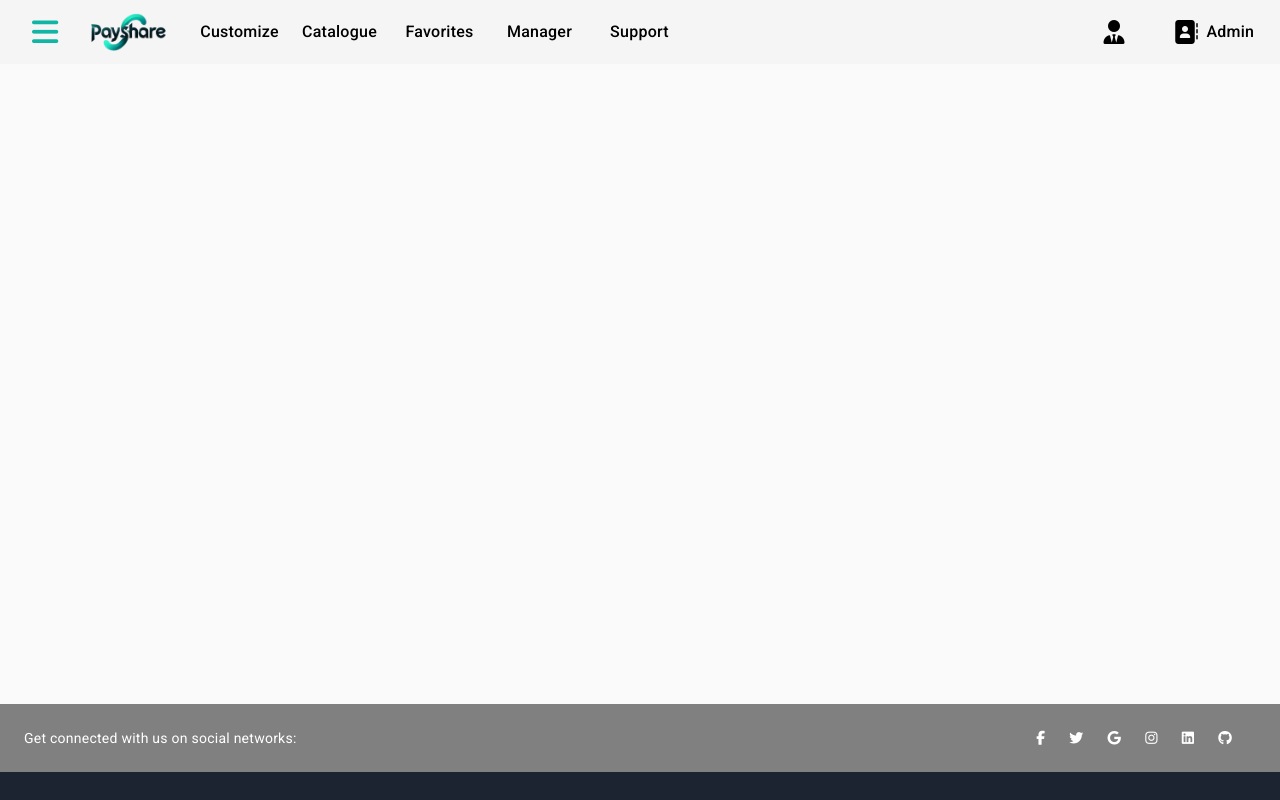
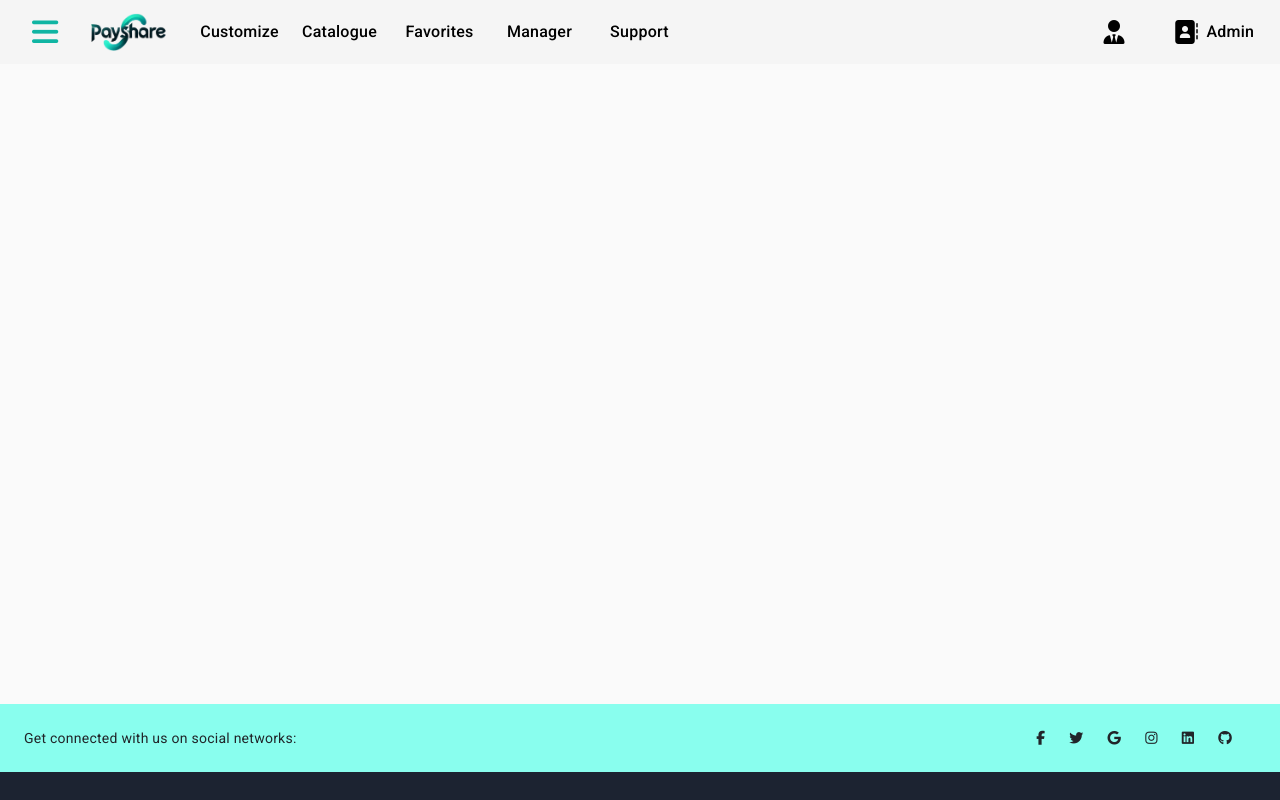
Before and after one commit to piyushsborse25/pay-share, an Angular app: page / in a window 1280 px wide. Built offline with nearby package versions, Linux system fonts and the light colour scheme.

Commit message:
Changed Websote theme

```diff
--- a/src/app/footer/footer.component.html
+++ b/src/app/footer/footer.component.html
@@ -1,67 +1,79 @@
 <div class="footer container-fluid p-0">
   <footer class="text-center text-lg-start text-white" style="background-color: #1c2331">
-        <section class="d-flex justify-content-between p-4" style="background-color: gray">
-            <div class="me-5">
+    <section class="d-flex justify-content-between p-4" style="background-color: #89feee;">
+      <div class="me-5 text-dark">
         <span>Get connected with us on social networks:</span>
       </div>
       <div>
-                <a href="" class="text-white me-4">
+        <a href="https://facebook.com/PayShare" class="text-dark me-4" target="_blank">
           <i class="fab fa-facebook-f"></i>
         </a>
-                <a href="" class="text-white me-4"> <i class="fab fa-twitter"></i> </a>
-                <a href="" class="text-white me-4"> <i class="fab fa-google"></i> </a>
-                <a href="" class="text-white me-4">
+        <a href="https://twitter.com/PayShare" class="text-dark me-4" target="_blank">
+          <i class="fab fa-twitter"></i>
+        </a>
+        <a href="https://plus.google.com/PayShare" class="text-dark me-4" target="_blank">
+          <i class="fab fa-google"></i>
+        </a>
+        <a href="https://instagram.com/PayShare" class="text-dark me-4" target="_blank">
           <i class="fab fa-instagram"></i>
         </a>
-                <a href="" class="text-white me-4"> <i class="fab fa-linkedin"></i> </a>
-                <a href="" class="text-white me-4"> <i class="fab fa-github"></i> </a>
+        <a href="https://linkedin.com/company/PayShare" class="text-dark me-4" target="_blank">
+          <i class="fab fa-linkedin"></i>
+        </a>
+        <a href="https://github.com/PayShare" class="text-dark me-4" target="_blank">
+          <i class="fab fa-github"></i>
+        </a>
       </div>
     </section>
+
     <section class="">
       <div class="container text-center text-md-start mt-5">
         <div class="row mt-3">
+          <!-- Company Information -->
           <div class="col-md-3 col-lg-4 col-xl-3 mx-auto mb-4">
-                        <h6 class="text-uppercase fw-bold">Company name</h6>
-                        <hr class="mb-4 mt-0 d-inline-block mx-auto"
-                            style="width: 60px; background-color: gray; height: 2px" />
-                        <p>
-                            Here you can use rows and columns to organize your footer content.
-                            Lorem ipsum dolor sit amet, consectetur adipisicing elit.
-                        </p>
+            <h6 class="text-uppercase fw-bold" style="color: #10b5a3;">PayShare</h6>
+            <hr class="mb-4 mt-0 d-inline-block mx-auto" style="width: 60px; background-color: #10b5a3; height: 2px" />
+            <p>PayShare is the leading platform for group expenses management in India. Simplify your financial
+              interactions and ensure transparency among friends, family, and colleagues.</p>
           </div>
+
+          <!-- Products -->
           <div class="col-md-2 col-lg-2 col-xl-2 mx-auto mb-4">
-                        <h6 class="text-uppercase fw-bold">Products</h6>
-                        <hr class="mb-4 mt-0 d-inline-block mx-auto"
-                            style="width: 60px; background-color: gray; height: 2px" />
-                        <p><a href="#!" class="text-white">MDBootstrap</a></p>
-                        <p><a href="#!" class="text-white">MDWordPress</a></p>
-                        <p><a href="#!" class="text-white">BrandFlow</a></p>
-                        <p><a href="#!" class="text-white">Bootstrap Angular</a></p>
+            <h6 class="text-uppercase fw-bold" style="color: #10b5a3;">Our Products</h6>
+            <hr class="mb-4 mt-0 d-inline-block mx-auto" style="width: 60px; background-color: #10b5a3; height: 2px" />
+            <p><a href="#!" class="text-white">PayShare Web App</a></p>
+            <p><a href="#!" class="text-white">PayShare Mobile App</a></p>
+            <p><a href="#!" class="text-white">PayShare API</a></p>
+            <p><a href="#!" class="text-white">PayShare Business</a></p>
           </div>
+
+          <!-- Useful Links -->
           <div class="col-md-3 col-lg-2 col-xl-2 mx-auto mb-4">
-                        <h6 class="text-uppercase fw-bold">Useful links</h6>
-                        <hr class="mb-4 mt-0 d-inline-block mx-auto"
-                            style="width: 60px; background-color: gray; height: 2px" />
+            <h6 class="text-uppercase fw-bold" style="color: #10b5a3;">Useful Links</h6>
+            <hr class="mb-4 mt-0 d-inline-block mx-auto" style="width: 60px; background-color: #10b5a3; height: 2px" />
             <p><a href="#!" class="text-white">Your Account</a></p>
             <p><a href="#!" class="text-white">Become an Affiliate</a></p>
-                        <p><a href="#!" class="text-white">Shipping Rates</a></p>
+            <p><a href="#!" class="text-white">How It Works</a></p>
             <p><a href="#!" class="text-white">Help</a></p>
           </div>
+
+          <!-- Contact Information -->
           <div class="col-md-4 col-lg-3 col-xl-3 mx-auto mb-md-0 mb-4">
-                        <h6 class="text-uppercase fw-bold">Contact</h6>
-                        <hr class="mb-4 mt-0 d-inline-block mx-auto"
-                            style="width: 60px; background-color: gray; height: 2px" />
-                        <p><i class="fas fa-home mr-3"></i> New York, NY 10012, US</p>
-                        <p><i class="fas fa-envelope mr-3"></i> infoexample.com</p>
-                        <p><i class="fas fa-phone mr-3"></i> + 01 234 567 88</p>
-                        <p><i class="fas fa-print mr-3"></i> + 01 234 567 89</p>
+            <h6 class="text-uppercase fw-bold" style="color: #10b5a3;">Contact</h6>
+            <hr class="mb-4 mt-0 d-inline-block mx-auto" style="width: 60px; background-color: #10b5a3; height: 2px" />
+            <p><i class="fas fa-home mr-3"></i> Pune, Maharashtra, 411057, India</p>
+            <p><i class="fas fa-envelope mr-3"></i> support&#64;payshare.in</p>
+            <p><i class="fas fa-phone mr-3"></i> +91 22 1234 5678</p>
+            <p><i class="fas fa-print mr-3"></i> +91 22 1234 5679</p>
           </div>
         </div>
       </div>
     </section>
+
+    <!-- Footer Bottom Section -->
     <div class="text-center p-3" style="background-color: rgba(0, 0, 0, 0.2)">
-            © 2020 Copyright:
-            <a class="text-white" href="https://mdbootstrap.com/">letsstart.com</a>
+      © 2025 Copyright:
+      <a class="text-white" href="https://payshare.in/">PayShare.in</a>
     </div>
   </footer>
 </div>
--- a/src/app/nav-bar/nav-bar.component.css
+++ b/src/app/nav-bar/nav-bar.component.css
@@ -64,6 +64,7 @@ mat-sidenav-container {
 
 .menu-drawer .menu-list ul li {
     color: white;
+    outline: none;
     width: 100%;
     height: 50px;
     padding: 1rem;
--- a/src/app/nav-bar/nav-bar.component.html
+++ b/src/app/nav-bar/nav-bar.component.html
@@ -1,15 +1,15 @@
 <mat-sidenav-container class="nav-bar" autosize>
   <mat-sidenav #sidenav mode="over" [fixedInViewport]="true" [fixedTopGap]="0" [fixedBottomGap]="0">
-    <div class="menu-drawer">
+    <div class="menu-drawer" style="background-color: #1c2331;">
       <div class="menu-ico-drawer">
-        <i class="fa-solid fa-xmark fa-2x close-ico" (click)="sidenav.toggle()"></i>
+        <i class="fa-solid fa-xmark fa-2x close-ico" (click)="sidenav.toggle()" style="color: #10b5a3;"></i>
       </div>
       <div class="menu-list">
         <ul>
-          <li [routerLink]="['/home']" routerLinkActive="router-link-active">Home</li>
-          <li [routerLink]="['/manage']" routerLinkActive="router-link-active">Manage</li>
-          <li [routerLink]="['/about']" routerLinkActive="router-link-active">About Us</li>
-          <li [routerLink]="['/contact']" routerLinkActive="router-link-active">Contact Us</li>
+          <li [routerLink]="['/home']" routerLinkActive="router-link-active" class="menu-item">Home</li>
+          <li [routerLink]="['/manage']" routerLinkActive="router-link-active" class="menu-item">Manage</li>
+          <li [routerLink]="['/about']" routerLinkActive="router-link-active" class="menu-item">About Us</li>
+          <li [routerLink]="['/contact']" routerLinkActive="router-link-active" class="menu-item">Contact Us</li>
         </ul>
       </div>
     </div>
@@ -61,6 +61,4 @@
   </mat-sidenav-content>
 </mat-sidenav-container>
 
-<router-outlet name="rate">
-
-</router-outlet>
+<router-outlet name="rate"></router-outlet>
```
Lines whose indentation alone changed are shown as unchanged.
